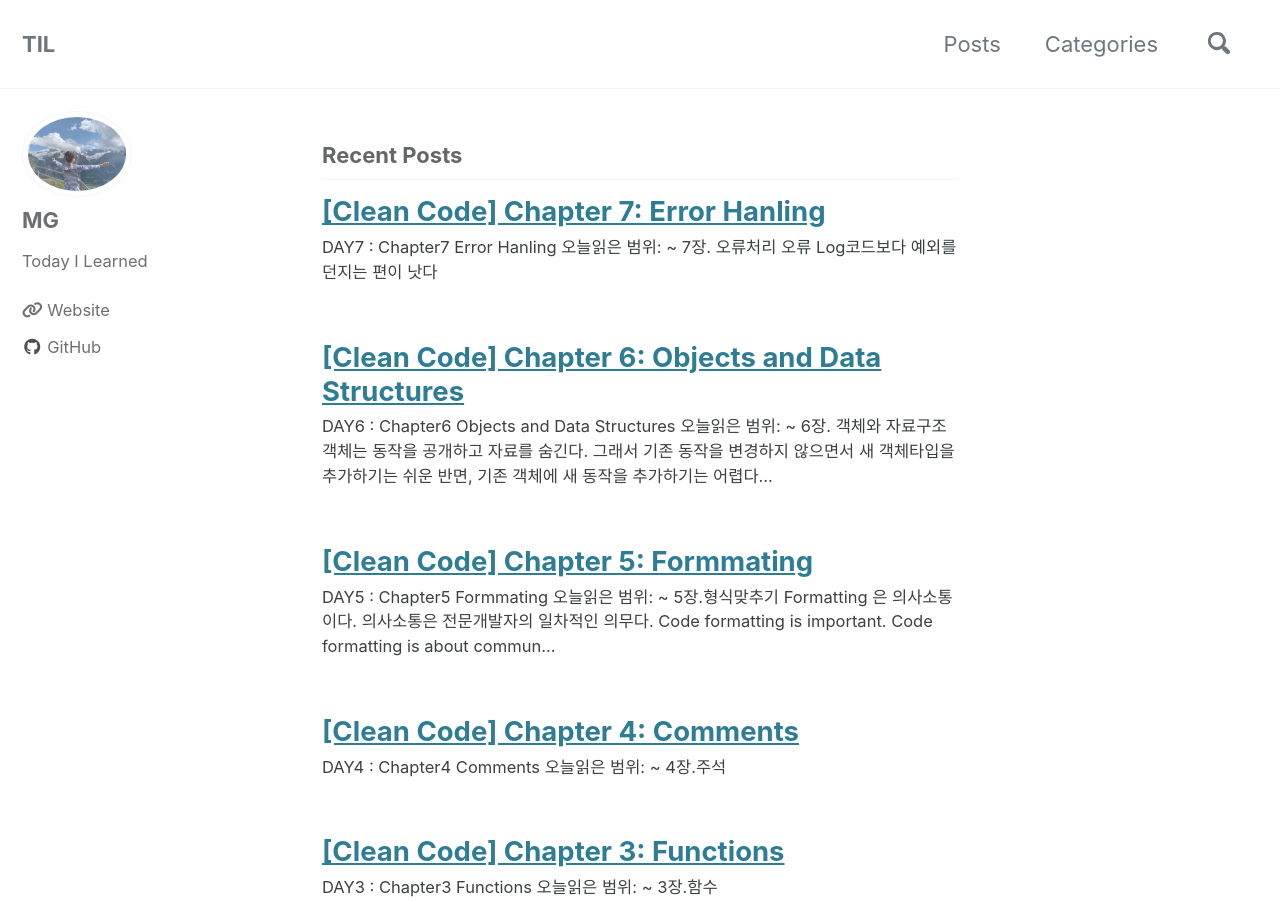
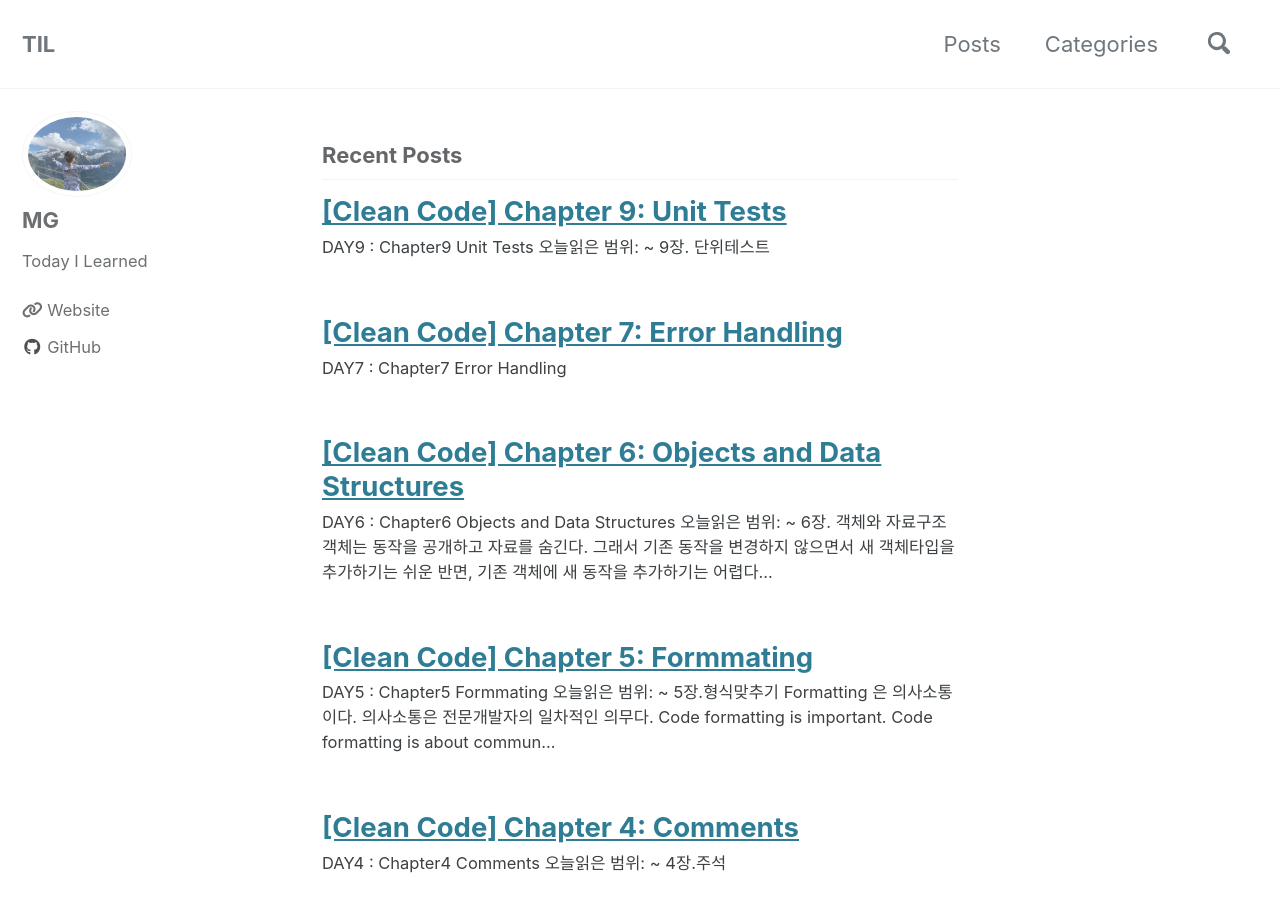
Before and after one commit to sujinsjlee/TIL, a Jekyll site: the page built from index.html, in a window 1280 px wide and 900 px high. Built offline with Jekyll 4.4.1, drawn with Linux system fonts in a browser that asks for light colours; cached includes are drawn as plain includes; nearby versions of some CDN libraries; the list of posts is cut into pages by our own code; part of the change alters nothing that is shown.

Commit message:
[Clean code] Unit Tests

````diff
--- a/_posts/2022-03-05-CleanCode_ErrorHandling.md
+++ b/_posts/2022-03-05-CleanCode_ErrorHandling.md
@@ -1,5 +1,5 @@
 ---
-title: "[Clean Code] Chapter 7: Error Hanling"
+title: "[Clean Code] Chapter 7: Error Handling"
 categories:
   - Clean Code
 tags:
@@ -8,13 +8,17 @@ tags:
   - 노개북
 ---
 
-# DAY7 : Chapter7 Error Hanling
+# DAY7 : Chapter7 Error Handling
+
 #### 오늘읽은 범위: ~ 7장. 오류처리
 - 오류 Log코드보다 예외를 던지는 편이 낫다
 
+
 ## 책에서 기억하고 싶은 내용
 
+
 > **뭔가 잘못되면 바로 잡을 책임은 바로 우리 프로그래머에게 있다**
+
 
 - try-catch-finally 문 부터 먼저 사용하라
 - Provide Context with Exceptions
@@ -28,7 +32,9 @@ tags:
     - NULL 을 반환하거나 전달하지 말자
     - NullException처리를 고려하기 전에 NULL값은 그냥 전달하지도 반환하지도말자
 
+
 ## 소감
+
 - trace 를 남기고 logging으로 abnormal 처리하는게 익숙했는데 앞으로 코드를 구현할때 Exception 처리하는 것을 우선적으로 고려해야겠다.
 
 
@@ -40,6 +46,7 @@ tags:
     - try{} 구문을 실행 중에 예외가 발생하면 그 지점에서 실행을 중지하고 catch{} 구문이 실행된다.
     - catch() 메서드 인자로 발생하는 예외 클래스를 인자를 주면 된다.
     - **finally{}** 는 예외가 발생하든 안하든 반드시 실행되어야하는 작업이 있을 시 사용하는데 생략해도 된다.
+
 
 
     ```java
@@ -68,6 +75,7 @@ tags:
     ```
 
 
+
 `#노마드코더`
 `#북클럽`
 `#노개북`
--- /dev/null
+++ b/_posts/2022-03-06-CleanCode_UnitTests.md
@@ -0,0 +1,60 @@
+---
+title: "[Clean Code] Chapter 9: Unit Tests"
+categories:
+  - Clean Code
+tags:
+  - 노마드코더
+  - 북클럽
+  - 노개북
+---
+
+
+# DAY9 : Chapter9 Unit Tests
+#### 오늘읽은 범위: ~ 9장. 단위테스트
+
+
+
+## 책에서 기억하고 싶은 내용
+
+> **테스트 코드는 실제코드 못지 않게 중요하다. 테스트코드는 이류시민이 아니다. 테스트 코드는 실제 코드 못지 않게 깨끗하게 짜야한다.**
+
+
+
+- 코드에 유연성 유지보수성 재사용성을 제공하는 버팀목은 Unit Test
+- 깨끗한 테스트 코드를 만들려면? 세가지가 필요하다
+    - **가독성, 가독성, 가독성**
+    - 어쩌면 가독성은 실제코드보다 테스트 코드에서 더더욱 중요하다.
+
+- 숙련된 개발자라면 자기 코드를 좀 더 간결하고 표현력이 풍부한 코드로 리펙터링해야 마땅하다.
+- Unit Test 하나당 Concept 하나!
+
+- **FIRST**
+    - Fast : 테스트는 빨리 돌아야한다.
+    - Independent : 각 테스트는 서로 의존하면 안된다.
+    - Repeatable : 테스트는 어떤 환경에서도 반복가능해야한다. 실제 환경, QA환경, 로컬 환경드 테스트가 돌아가지 않는 환경이 하나라도 있다면 테스트가 실패한 이유를둘러댈 변명만 생긴다.
+    - Self-Validating : 자가검증 (테스트는 BOOL값으로 결과를내야한다. 통과여부를 알려고 로그파일을 읽게 해서는 안된다. 테스트가 스스로 성공과 실패를 가늠하지 않는다면 판단은 주관적이되며 지루한 수작업평가가 이루어진다.)
+    - Timely : 테스트는 적시에 작성해야한다. 단위테스트는 테스트하려는 실제 코드를 구현하기 직전에 구현한다.
+    - Test should be Fast
+
+    - Tests should be Independent of other tests
+
+    - Tests should be Repeatable in any environment
+
+    - Tests should be Self-validating, having a boolean value: pass or fail
+
+    - Tests should be written in Timely fashion
+
+## 소감
+- Unit test code 구현시에 실제 product code를 구현하는 것과같은 중요성이있다는 마음가짐으로 구현해야겠다.
+
+## 궁금한 점
+- **TDD**
+    - Test Driven Development
+    - 테스트 주도 개발: 테스트가 개발을 이끌어 나간다.
+    - 테스트를 먼저 만들고 테스트를 통과하기 위한 것을 짜는 것 즉, 만드는 과정에서 우선 테스트를 작성하고 그걸 통과하는 코드를 만들고를 반복하면서 제대로 동작하는지에 대한 피드백을 적극적으로 받는 것이다.
+
+
+
+`#노마드코더`
+`#북클럽`
+`#노개북`
````
